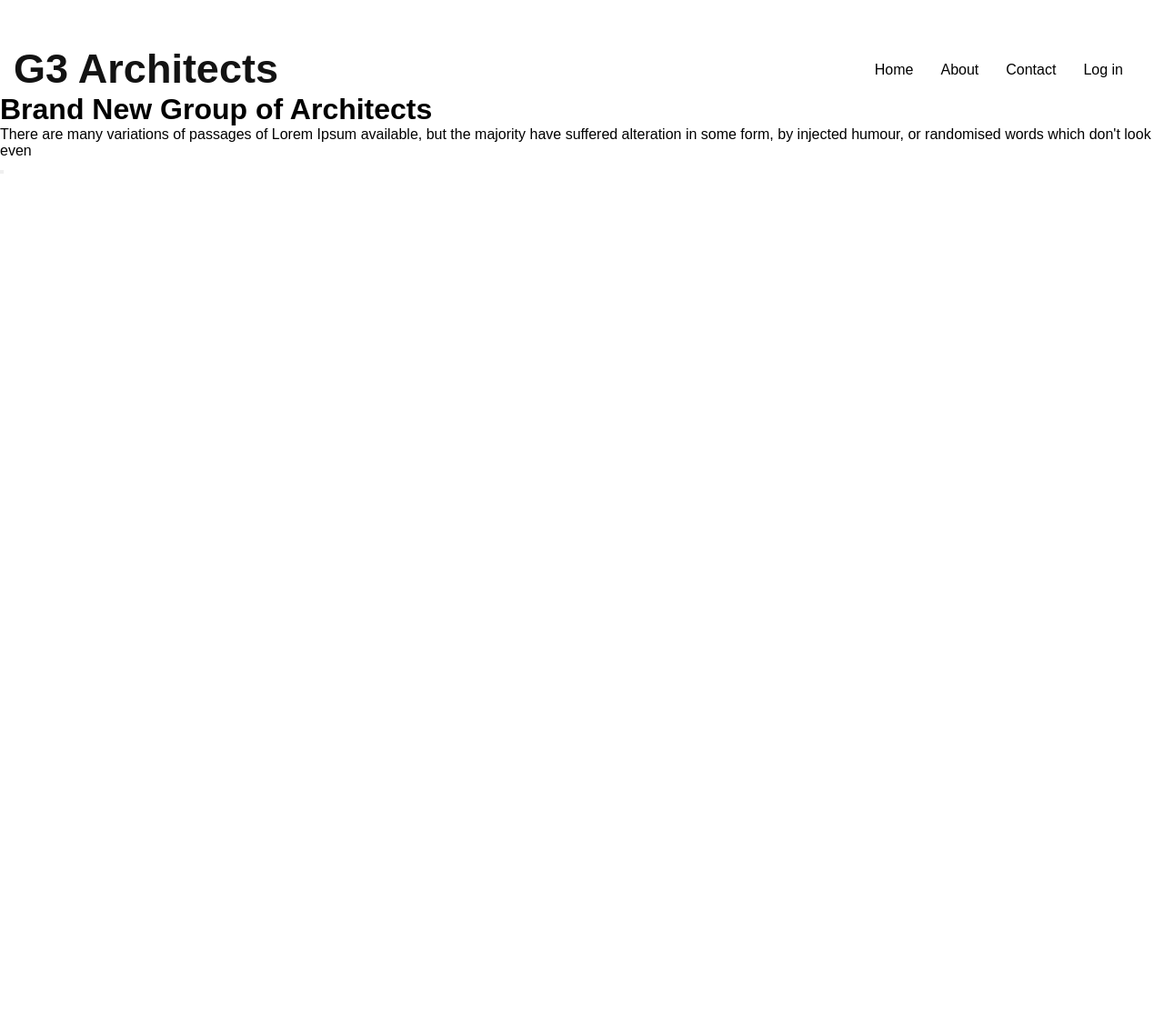
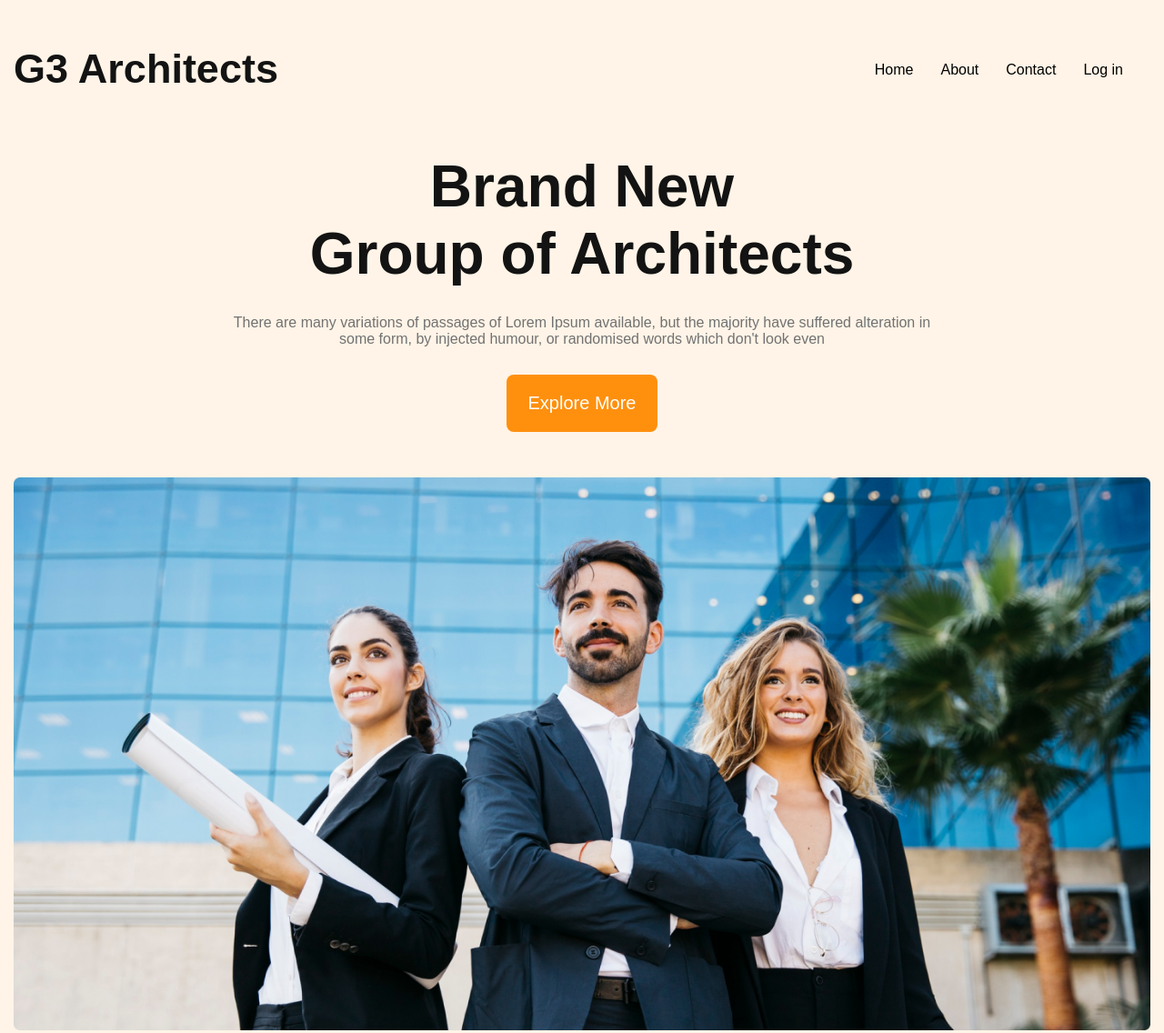
Before and after one commit to Progga-Roy/Second_Assignment, a plain HTML site: page index.html in a window 1280 px wide. Shown: the top 1136 px of the page at 91% size. Before the commit the page ends 800 px from the top, so only its background shows below. Drawn offline with Linux system fonts and the light colour scheme.

Commit message:
header complete

```diff
--- a/index.html
+++ b/index.html
@@ -23,11 +23,19 @@
             </ul>
         </nav>
 
-        <div>
-            <h1>Brand New Group of Architects </h1>
-            <p>There are many variations of passages of Lorem Ipsum available, but the majority have suffered alteration in some form, by injected humour, or randomised words which don't look even</p>
-            <button></button>
+        <div class="architects-description container">
+            <h1 class="header-title">Brand New <br> Group of Architects </h1>
+            <p class="header-description">There are many variations of passages of Lorem Ipsum available, but the majority have suffered alteration in <br> some form, by injected humour, or randomised words which don't look even</p>
+            <button class="explore-btn">Explore More</button>
+           <div class="banner">
+            <img src="./images/banner.png" alt="">
+           </div>
         </div>
     </header>
+
+<section>
+    <h1>Lorem, ipsum dolor sit amet consectetur adipisicing elit. Placeat quia corporis culpa! Obcaecati delectus tempora perferendis adipisci consequuntur esse repudiandae architecto, accusamus doloribus consequatur, at exercitationem corrupti deleniti, recusandae consectetur.</h1>
+</section>
+
 </body>
 </html>
--- a/style.css
+++ b/style.css
@@ -7,6 +7,9 @@
     font-family: 'Work Sans', sans-serif;
 }
 .header{
+    background: #FFF4E7;
+
+
 
 }
 .container{
@@ -18,7 +21,8 @@
     display: flex;
     justify-content: space-between;
     align-items: center;
-    margin-top: 50px;
+    position: relative;
+    top: 50px;
 }
 .logo{
     font-size: 45px;
@@ -35,3 +39,33 @@ ul li{
     font-size: 18px;
     color: #424242;
 }
+
+.architects-description{
+    text-align: center;
+    margin-top: 116px;
+}
+.header-title{
+    font-size: 64px;
+    color: #131313;
+}
+.header-description{
+    color: #727272;
+    margin-top: 30px;
+}
+.explore-btn{
+    padding: 20px 24px;
+    margin-top: 30px;
+    color: #FFFFFF;
+    font-size: 20px;
+    background: #FF900E;
+border-radius: 8px;
+border: 0;
+}
+.banner{
+    width: 1250px;
+    height: 700px;
+    margin-top: 50px;
+}
+.banner img{
+    width: 100%;
+}
```
